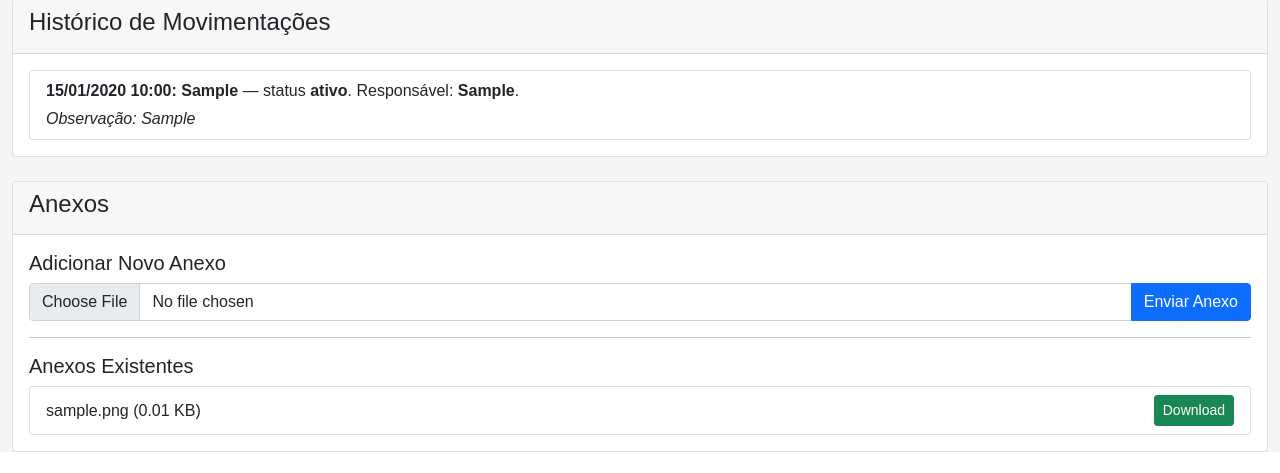
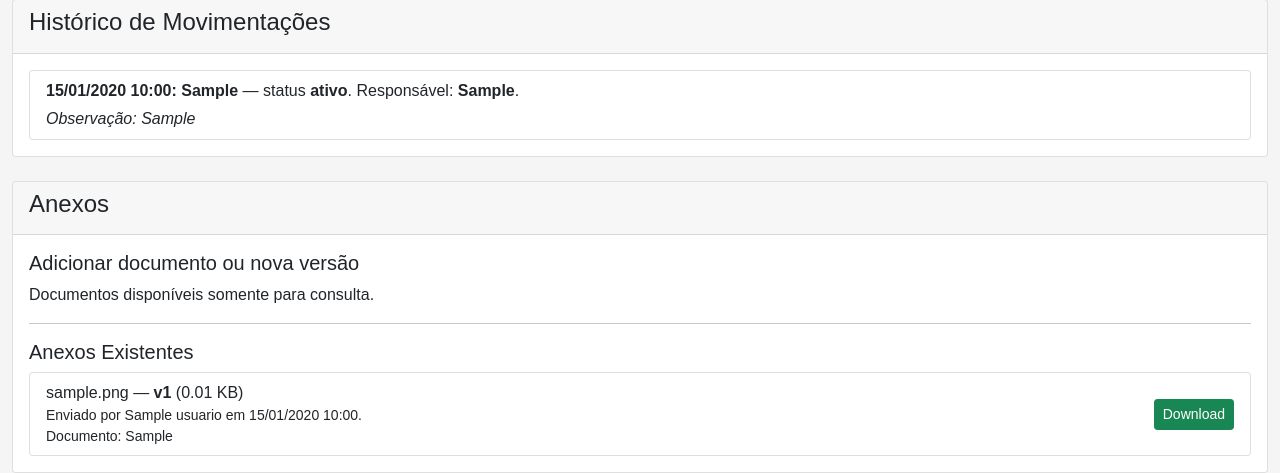
Before and after one commit to rs3002025/projeto_protocolov1, a Flask app: page /protocolo/1 in a window 1280 px wide. Shown: the part 783-1256 px from the top of the page. Before the commit the page ends 1235 px from the top, so only its background shows below. Run offline with Flask 3, Linux system fonts and the light colour scheme; a user stored in the database is signed in; tables that the repository leaves empty hold one stand-in row (values such as "Sample post"); some libraries are stand-ins or nearby versions.

Commit message:
feat: preserve document versions and audit attachment changes

```diff
--- a/app.py
+++ b/app.py
@@ -46,6 +46,7 @@ from werkzeug.utils import secure_filename
 import io
 import hmac
 import hashlib
+import secrets
 from openpyxl import Workbook
 from sqlalchemy import func, cast, Date
 from datetime import datetime, timedelta
@@ -568,7 +569,12 @@ def detalhe_protocolo(protocolo_id):
     anexo_form = AnexoForm()
     lotacoes = tenant_query(Lotacao).filter_by(ativo=True).order_by(Lotacao.nome).all()
     pendente = tenant_query(Movimentacao).filter_by(protocolo_id=protocolo.id, recebido_em=None).order_by(Movimentacao.id.desc()).first()
-    return render_template('protocolo_detalhe.html', title=f"Protocolo {protocolo.numero}", protocolo=protocolo, anexo_form=anexo_form, lotacoes=lotacoes, movimentacao_pendente=pendente)
+    documentos = {}
+    for anexo in sorted(protocolo.anexos, key=lambda item: (item.versao, item.id)):
+        # Os anexos anteriores ao versionamento tinham todos a chave 'anexo'.
+        chave = anexo.documento_chave if anexo.documento_chave != 'anexo' else f'legado-{anexo.id}'
+        documentos[chave] = anexo
+    return render_template('protocolo_detalhe.html', title=f"Protocolo {protocolo.numero}", protocolo=protocolo, anexo_form=anexo_form, lotacoes=lotacoes, movimentacao_pendente=pendente, documentos_atuais=list(documentos.values()))
 
 @app.route("/protocolo/<int:protocolo_id>/editar", methods=['GET', 'POST'])
 @permission_required('edit')
@@ -624,23 +630,41 @@ def editar_protocolo(protocolo_id):
 @permission_required('delete')
 def deletar_protocolo(protocolo_id):
     protocolo = tenant_get_or_404(Protocolo, protocolo_id)
-    # Adicionar verificação de permissão aqui
-    db.session.delete(protocolo)
-    db.session.commit()
-    flash('Protocolo excluído com sucesso.', 'success')
-    return redirect(url_for('listar_protocolos'))
+    flash('A exclusão permanente está desativada para preservar o histórico. Utilize o arquivamento eletrônico.', 'warning')
+    return redirect(url_for('detalhe_protocolo', protocolo_id=protocolo.id))
 
 # --- Rotas de Anexos ---
 
 @app.route("/protocolo/<int:protocolo_id>/anexo/novo", methods=['POST'])
 @permission_required('edit')
 def adicionar_anexo(protocolo_id):
-    protocolo = tenant_get_or_404(Protocolo, protocolo_id)
+    # Serializa versões do mesmo processo no PostgreSQL, inclusive uploads simultâneos.
+    protocolo = tenant_query(Protocolo).filter_by(id=protocolo_id).with_for_update().first_or_404()
+    if protocolo.arquivado_em:
+        flash('Processos arquivados não podem receber anexos ou novas versões.', 'warning')
+        return redirect(url_for('detalhe_protocolo', protocolo_id=protocolo.id))
     form = AnexoForm()
     if form.validate_on_submit():
         file = form.anexo.data
         filename = secure_filename(file.filename)
-        file_data = file.read()
+        file_data = file.read(20 * 1024 * 1024 + 1)
+        if not filename or not file_data or len(file_data) > 20 * 1024 * 1024:
+            flash('Envie um arquivo não vazio, com nome válido e até 20 MB.', 'danger')
+            return redirect(url_for('detalhe_protocolo', protocolo_id=protocolo.id))
+        chave = secrets.token_urlsafe(24)
+        versao = 1
+        documento_id = request.form.get('documento_id', '').strip()
+        if documento_id:
+            if not documento_id.isdecimal():
+                return 'Documento inválido.', 400
+            anterior = tenant_query(Anexo).filter_by(id=int(documento_id), protocolo_id=protocolo.id).first_or_404()
+            if anterior.documento_chave == 'anexo':
+                anterior.documento_chave = chave
+                db.session.flush()
+            else:
+                chave = anterior.documento_chave
+            versao = (tenant_query(Anexo).filter_by(protocolo_id=protocolo.id, documento_chave=chave)
+                      .with_entities(func.max(Anexo.versao)).scalar() or 0) + 1
 
         novo_anexo = Anexo(
             tenant_id=current_user.tenant_id,
@@ -651,10 +675,18 @@ def adicionar_anexo(protocolo_id):
             mime_type=file.mimetype,
             file_data=file_data,
             enviado_por_id=current_user.id,
+            documento_chave=chave,
+            versao=versao,
         )
         db.session.add(novo_anexo)
+        db.session.add(HistoricoProtocolo(
+            tenant_id=current_user.tenant_id, protocolo_id=protocolo.id,
+            status=protocolo.status, responsavel=current_user.login, usuario_id=current_user.id,
+            acao='NOVA_VERSAO_DOCUMENTO' if versao > 1 else 'ANEXO_ADICIONADO',
+            observacao=f'{filename} — versão {versao}. Documento {chave}.',
+        ))
         db.session.commit()
-        flash('Anexo enviado com sucesso!', 'success')
+        flash(f'Documento enviado com sucesso! Versão {versao}; versões anteriores preservadas.', 'success')
     else:
         # Pega o primeiro erro de validação para exibir
         error_messages = [error for field, errors in form.errors.items() for error in errors]
@@ -678,10 +710,7 @@ def baixar_anexo(anexo_id):
 def deletar_anexo(anexo_id):
     anexo = tenant_get_or_404(Anexo, anexo_id)
     protocolo_id = anexo.protocolo_id
-    # Adicionar verificação de permissão aqui
-    db.session.delete(anexo)
-    db.session.commit()
-    flash('Anexo excluído com sucesso.', 'success')
+    flash('As versões são preservadas para auditoria. Envie uma nova versão para corrigir o documento.', 'warning')
     return redirect(url_for('detalhe_protocolo', protocolo_id=protocolo_id))
 
 @app.route("/protocolos/atualizar", methods=['POST'])
--- a/models.py
+++ b/models.py
@@ -93,6 +93,7 @@ class Anexo(TenantMixin, db.Model):
     documento_chave = db.Column(db.String(120), nullable=False, default='anexo')
     versao = db.Column(db.Integer, nullable=False, default=1)
     enviado_por_id = db.Column(db.Integer, db.ForeignKey('usuarios.id'))
+    enviado_por = db.relationship('Usuario', foreign_keys=[enviado_por_id])
     created_at = db.Column(db.TIMESTAMP(timezone=True), server_default=db.func.now())
 
 class HistoricoProtocolo(TenantMixin, db.Model):
--- a/templates/protocolo_detalhe.html
+++ b/templates/protocolo_detalhe.html
@@ -6,11 +6,6 @@
         <div>
             <button type="button" class="btn btn-info" onclick="previsualizarPDF({{ protocolo.id }})">Gerar Documento</button>
             {% if can('edit') %}<a href="{{ url_for('editar_protocolo', protocolo_id=protocolo.id) }}" class="btn btn-secondary">Editar</a>{% endif %}
-            {% if can('delete') %}
-            <button type="button" class="btn btn-danger" data-bs-toggle="modal" data-bs-target="#deleteModal">
-                Excluir
-            </button>
-            {% endif %}
         </div>
     </div>
     <div class="card-body">
@@ -105,9 +100,18 @@
     </div>
     <div class="card-body">
         <div class="mb-3">
-            <h5>Adicionar Novo Anexo</h5>
+            <h5>Adicionar documento ou nova versão</h5>
+            {% if can('edit') and not protocolo.arquivado_em %}
             <form action="{{ url_for('adicionar_anexo', protocolo_id=protocolo.id) }}" method="POST" enctype="multipart/form-data">
                 {{ anexo_form.hidden_tag() }}
+                <label for="documento_id" class="form-label">Documento</label>
+                <select name="documento_id" id="documento_id" class="form-select mb-2">
+                    <option value="">Novo documento independente</option>
+                    {% for documento in documentos_atuais %}
+                    <option value="{{ documento.id }}">Nova versão de {{ documento.file_name }} (atual: v{{ documento.versao }})</option>
+                    {% endfor %}
+                </select>
+                <p class="form-text">Até 20 MB por arquivo. Uma nova versão não apaga a anterior.</p>
                 <div class="input-group">
                     {{ anexo_form.anexo(class="form-control") }}
                     {{ anexo_form.submit_anexo(class="btn btn-primary") }}
@@ -118,19 +122,21 @@
                     </div>
                 {% endif %}
             </form>
+            {% else %}
+            <p>Documentos disponíveis somente para consulta.</p>
+            {% endif %}
         </div>
         <hr>
         <h5>Anexos Existentes</h5>
         <ul class="list-group">
             {% for anexo in protocolo.anexos %}
                 <li class="list-group-item d-flex justify-content-between align-items-center">
-                    <span>{{ anexo.file_name }} ({{ (anexo.file_size / 1024)|round(2) }} KB)</span>
+                    <span>{{ anexo.file_name }} — <strong>v{{ anexo.versao }}</strong> ({{ (anexo.file_size / 1024)|round(2) }} KB)
+                        <small class="d-block">Enviado por {{ anexo.enviado_por.nome if anexo.enviado_por else 'não registrado (legado)' }} em {{ anexo.created_at.strftime('%d/%m/%Y %H:%M') if anexo.created_at else 'data não registrada' }}.</small>
+                        <small class="d-block">Documento: {{ anexo.documento_chave if anexo.documento_chave != 'anexo' else 'legado-' ~ anexo.id }}</small>
+                    </span>
                     <div>
                         <a href="{{ url_for('baixar_anexo', anexo_id=anexo.id) }}" class="btn btn-sm btn-success">Download</a>
-                        {% if can('delete') %}<form action="{{ url_for('deletar_anexo', anexo_id=anexo.id) }}" method="POST" class="d-inline">
-<input type="hidden" name="csrf_token" value="{{ csrf_token() }}">
-                             <input type="submit" class="btn btn-sm btn-danger" value="Excluir">
-                        </form>{% endif %}
                     </div>
                 </li>
             {% else %}
@@ -141,27 +147,4 @@
 </div>
 
 
-{% if can('delete') %}
-<!-- Modal -->
-<div class="modal fade" id="deleteModal" tabindex="-1" aria-labelledby="deleteModalLabel" aria-hidden="true">
-  <div class="modal-dialog">
-    <div class="modal-content">
-      <div class="modal-header">
-        <h5 class="modal-title" id="deleteModalLabel">Confirmar Exclusão</h5>
-        <button type="button" class="btn-close" data-bs-dismiss="modal" aria-label="Close"></button>
-      </div>
-      <div class="modal-body">
-        Você tem certeza que deseja excluir o protocolo <strong>{{ protocolo.numero }}</strong>? Esta ação não pode ser desfeita.
-      </div>
-      <div class="modal-footer">
-        <button type="button" class="btn btn-secondary" data-bs-dismiss="modal">Cancelar</button>
-        <form action="{{ url_for('deletar_protocolo', protocolo_id=protocolo.id) }}" method="POST">
-<input type="hidden" name="csrf_token" value="{{ csrf_token() }}">
-            <input type="submit" class="btn btn-danger" value="Excluir">
-        </form>
-      </div>
-    </div>
-  </div>
-</div>
-{% endif %}
 {% endblock content %}
```
Also changed, not shown: tests/test_multitenancy.py (+85 -1 lines).
